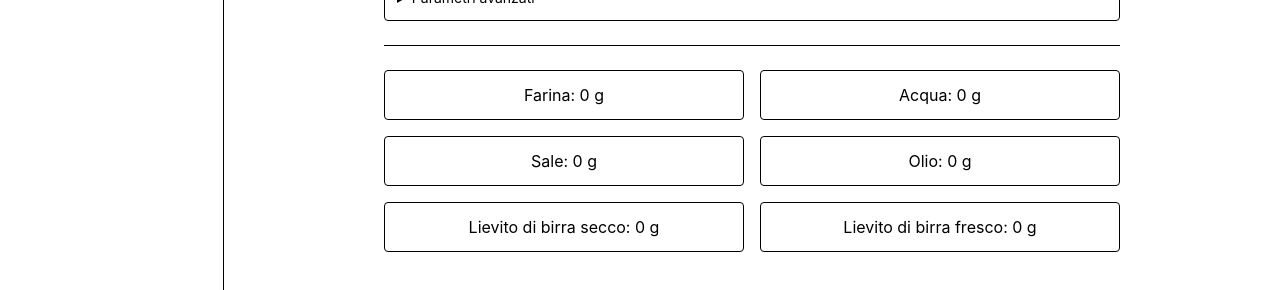
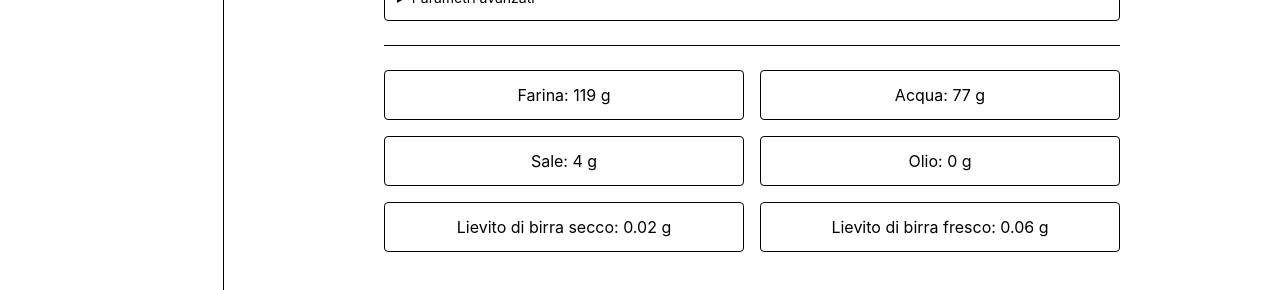
Before and after one commit to zapolab/pizza-calc, a SvelteKit app: page / in a window 1280 px wide. Shown: the part 192-482 px from the top of the page. Built offline with nearby package versions, Linux system fonts and the light colour scheme.

Commit message:
feat: show calculated results

```diff
--- a/src/routes/+page.svelte
+++ b/src/routes/+page.svelte
@@ -1,4 +1,5 @@
 <script lang="ts">
+	import { computeResults } from '$lib/dough';
 	import { cloneValues, defaultValues, type Preset } from '$lib/presets';
 
 	// Placeholder until the sqlite backend is in place.
@@ -61,15 +62,7 @@
 		node.select();
 	}
 
-	// Placeholder: the formulas are not implemented yet.
-	const results = {
-		flour: 0,
-		water: 0,
-		salt: 0,
-		oil: 0,
-		dryYeast: 0,
-		wetYeast: 0
-	};
+	const results = $derived(computeResults(values));
 </script>
 
 <div class="flex min-h-screen">
```
